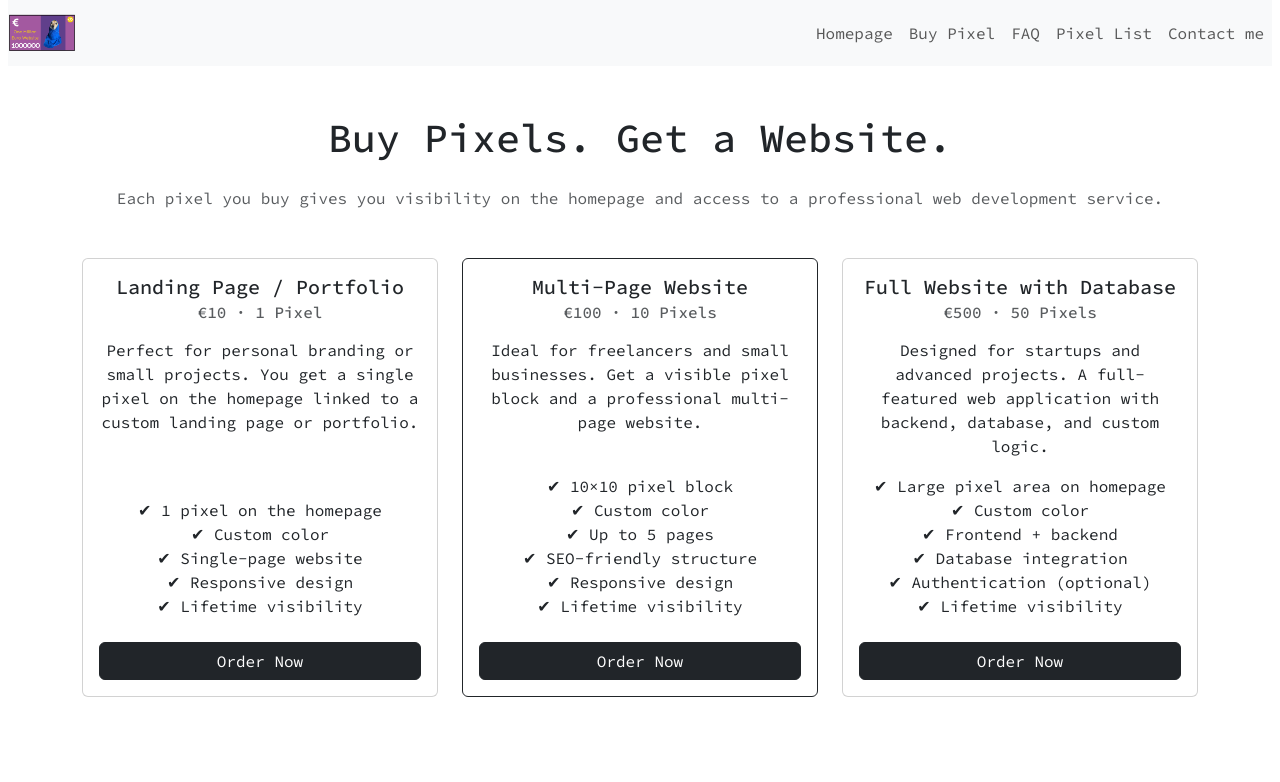
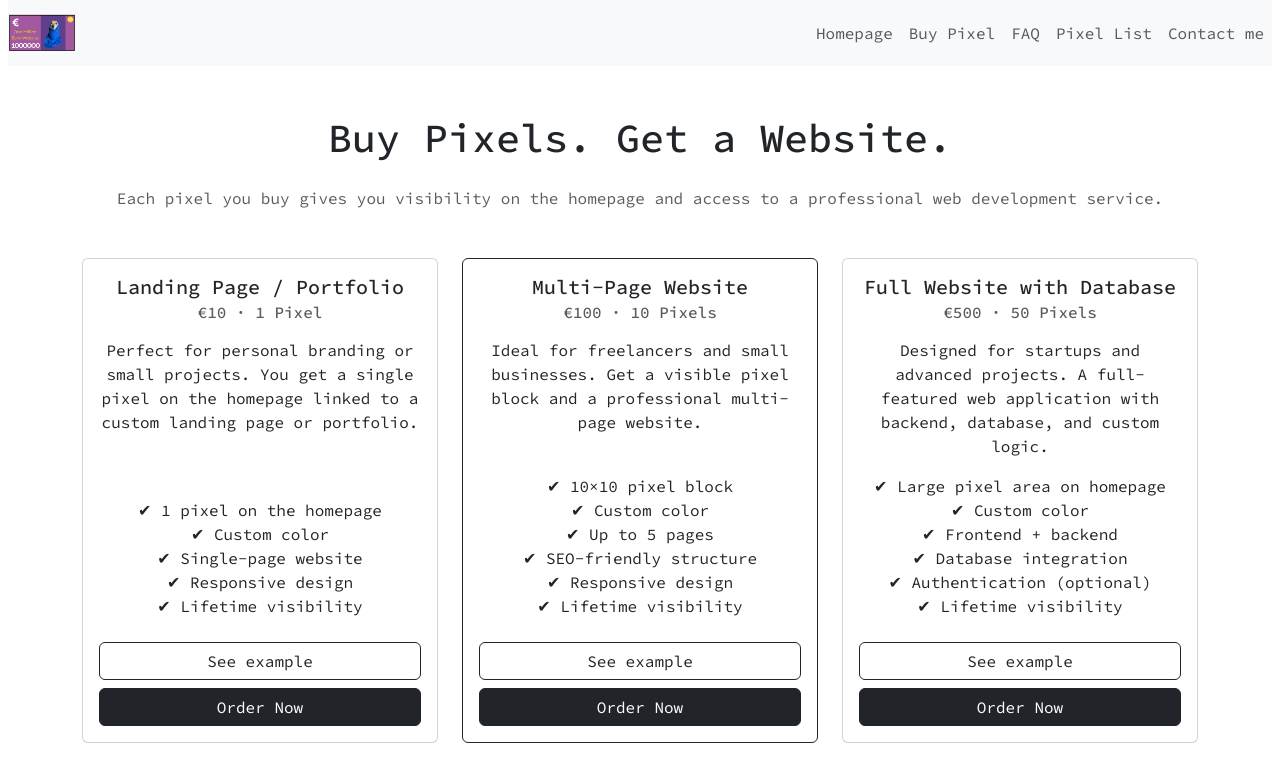
Before and after one commit to Johnnyfromtheblock4/million-euro-website, a React (Vite) app: page /buy in a window 1280 px wide. Shown: the top 782 px of the page. Built offline with nearby package versions, Linux system fonts and the light colour scheme.

Commit message:
[UPD] examples

```diff
--- a/pages/BuyPixel.jsx
+++ b/pages/BuyPixel.jsx
@@ -1,4 +1,5 @@
 import React from "react";
+import { Link } from "react-router-dom";
 
 const BuyPixel = () => {
   return (
@@ -31,7 +32,17 @@ const BuyPixel = () => {
                 <li>✔ Lifetime visibility</li>
               </ul>
 
-              <button className="btn btn-dark mt-auto">Order Now</button>
+              {/* See example */}
+              <Link
+                to="/examples/landing"
+                className="btn btn-outline-dark mb-2"
+              >
+                See example
+              </Link>
+
+              <button className="btn btn-dark mt-auto">
+                Order Now
+              </button>
             </div>
           </div>
         </div>
@@ -59,7 +70,17 @@ const BuyPixel = () => {
                 <li>✔ Lifetime visibility</li>
               </ul>
 
-              <button className="btn btn-dark mt-auto">Order Now</button>
+              {/* See example */}
+              <Link
+                to="/examples/multipage"
+                className="btn btn-outline-dark mb-2"
+              >
+                See example
+              </Link>
+
+              <button className="btn btn-dark mt-auto">
+                Order Now
+              </button>
             </div>
           </div>
         </div>
@@ -68,7 +89,9 @@ const BuyPixel = () => {
         <div className="col-12 col-md-4">
           <div className="card h-100 text-center">
             <div className="card-body d-flex flex-column">
-              <h5 className="card-title">Full Website with Database</h5>
+              <h5 className="card-title">
+                Full Website with Database
+              </h5>
               <h6 className="card-subtitle mb-3 text-muted">
                 €500 · 50 Pixels
               </h6>
@@ -87,7 +110,17 @@ const BuyPixel = () => {
                 <li>✔ Lifetime visibility</li>
               </ul>
 
-              <button className="btn btn-dark mt-auto">Order Now</button>
+              {/* See example */}
+              <Link
+                to="/examples/database"
+                className="btn btn-outline-dark mb-2"
+              >
+                See example
+              </Link>
+
+              <button className="btn btn-dark mt-auto">
+                Order Now
+              </button>
             </div>
           </div>
         </div>
--- /dev/null
+++ b/pages/examples/DatabaseExample.jsx
@@ -0,0 +1,12 @@
+const DatabaseExample = () => {
+  return (
+    <div className="container my-5 text-center">
+      <h1>Full Website with Database Example</h1>
+      <p className="text-muted">
+        Example of a web application with backend and database integration.
+      </p>
+    </div>
+  );
+};
+
+export default DatabaseExample;
--- /dev/null
+++ b/pages/examples/LandingExample.jsx
@@ -0,0 +1,12 @@
+const LandingExample = () => {
+  return (
+    <div className="container my-5 text-center">
+      <h1>Landing Page Example</h1>
+      <p className="text-muted">
+        This is an example of a single-page landing or portfolio website.
+      </p>
+    </div>
+  );
+};
+
+export default LandingExample;
--- /dev/null
+++ b/pages/examples/MultipageExample.jsx
@@ -0,0 +1,12 @@
+const MultipageExample = () => {
+  return (
+    <div className="container my-5 text-center">
+      <h1>Multi-Page Website Example</h1>
+      <p className="text-muted">
+        This example shows a professional multi-page website structure.
+      </p>
+    </div>
+  );
+};
+
+export default MultipageExample;
--- a/src/App.jsx
+++ b/src/App.jsx
@@ -5,6 +5,9 @@ import BuyPixel from "../pages/BuyPixel";
 import Faq from "../pages/Faq";
 import PixelList from "../pages/PixelList";
 import ContactMe from "../pages/ContactMe";
+import LandingExample from "../pages/examples/LandingExample";
+import MultipageExample from "../pages/examples/MultipageExample";
+import DatabaseExample from "../pages/examples/DatabaseExample";
 
 function App() {
   return (
@@ -16,6 +19,11 @@ function App() {
           <Route path="faq" element={<Faq />} />
           <Route path="pixels" element={<PixelList />} />
           <Route path="contact" element={<ContactMe />} />
+
+          {/* Examples */}
+          <Route path="examples/landing" element={<LandingExample />} />
+          <Route path="examples/multipage" element={<MultipageExample />} />
+          <Route path="examples/database" element={<DatabaseExample />} />
         </Route>
       </Routes>
     </BrowserRouter>
```
